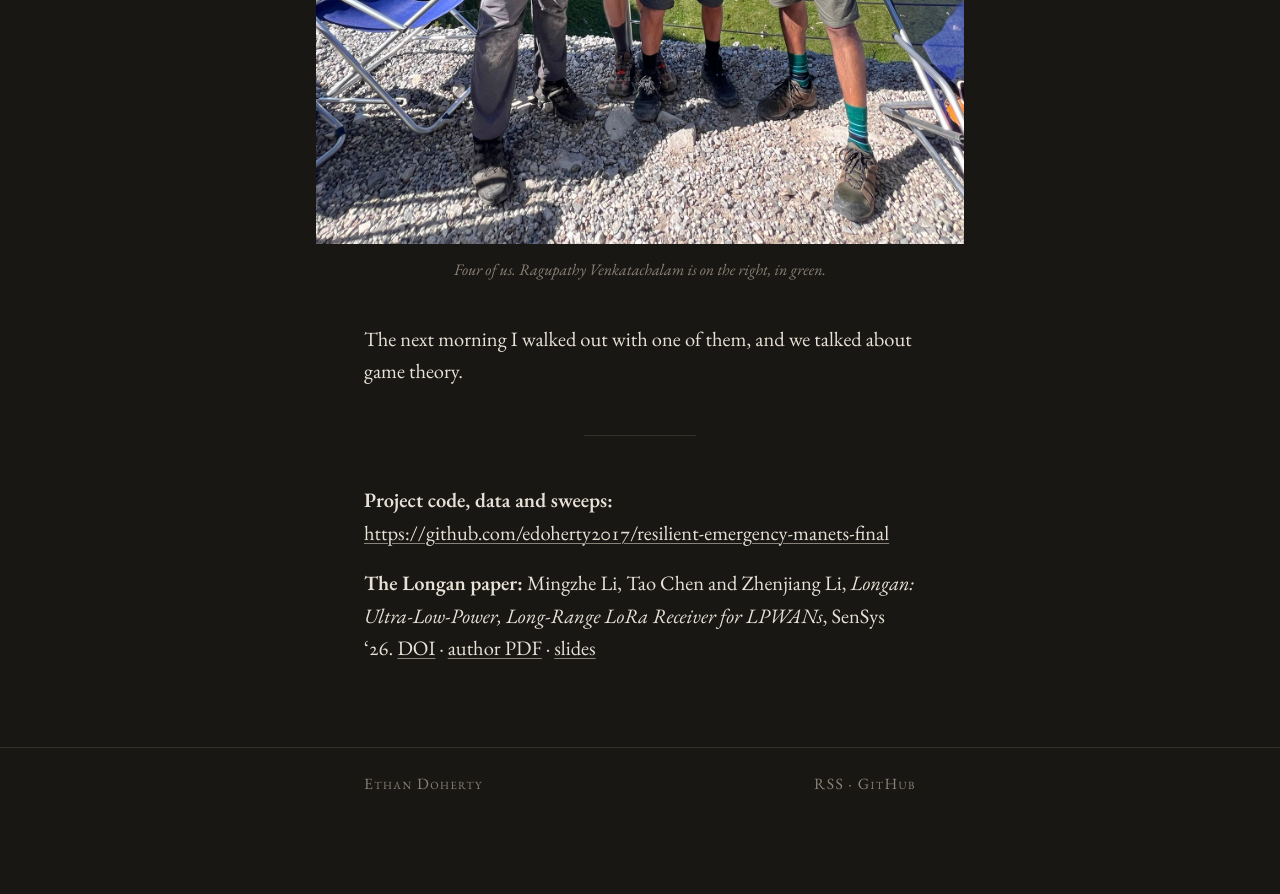
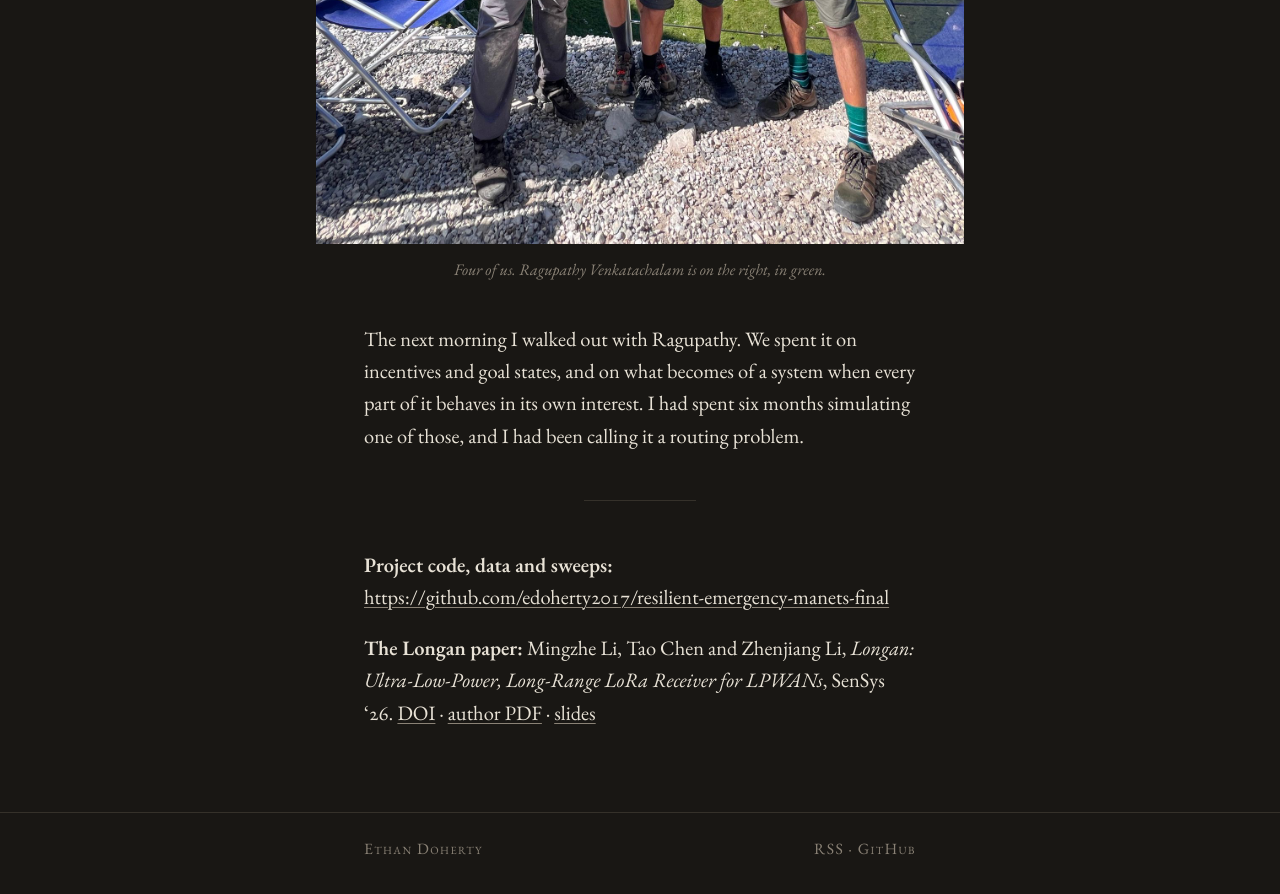
Before and after one commit to edoherty2017/edoherty2017.github.io, a Jekyll site: the page built from _posts/2026-11-05-tuckett.md, in a window 1280 px wide and 900 px high, scrolled down 28273 px. Shown: the top 894 px of the window. Built offline with Jekyll 4.4.1, drawn with Linux system fonts in a browser that asks for light colours; before the commit the page ends 29108 px from its top, so only the background shows below that; some of the changed text lies outside the part shown.

Commit message:
Give the post a real last line
Names Ragupathy rather than "one of them", and closes on what the
conversation actually did to the project.

Co-Authored-By: Claude Opus 5 <noreply@anthropic.com>
Claude-Session: https://claude.ai/code/session_01DG7e8ydEM2dpSTUFw7pRqc

```diff
--- a/_posts/2026-11-05-tuckett.md
+++ b/_posts/2026-11-05-tuckett.md
@@ -610,7 +610,9 @@ We had a beer together afterwards, and by then it was funny.
 
 *Four of us. Ragupathy Venkatachalam is on the right, in green.*
 
-The next morning I walked out with one of them, and we talked about game theory.
+The next morning I walked out with Ragupathy. We spent it on incentives and goal states,
+and on what becomes of a system when every part of it behaves in its own interest. I had
+spent six months simulating one of those, and I had been calling it a routing problem.
 
 ---
 
```
